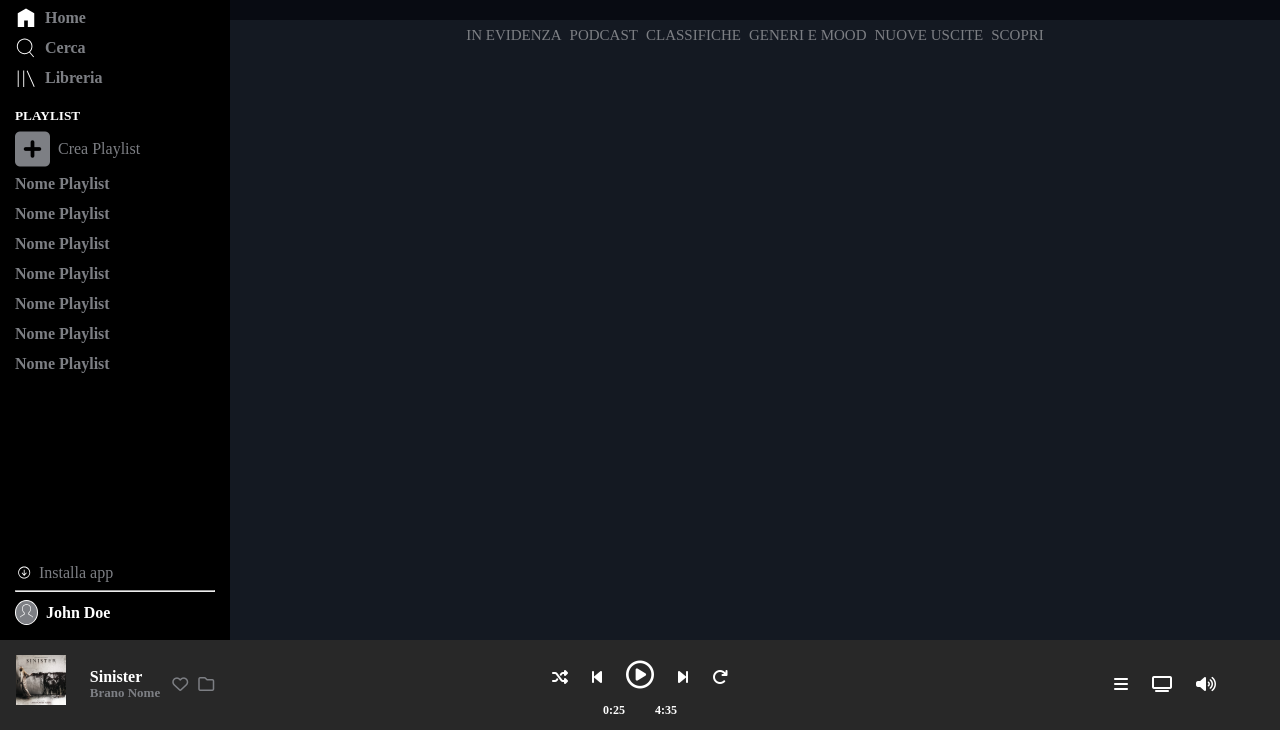
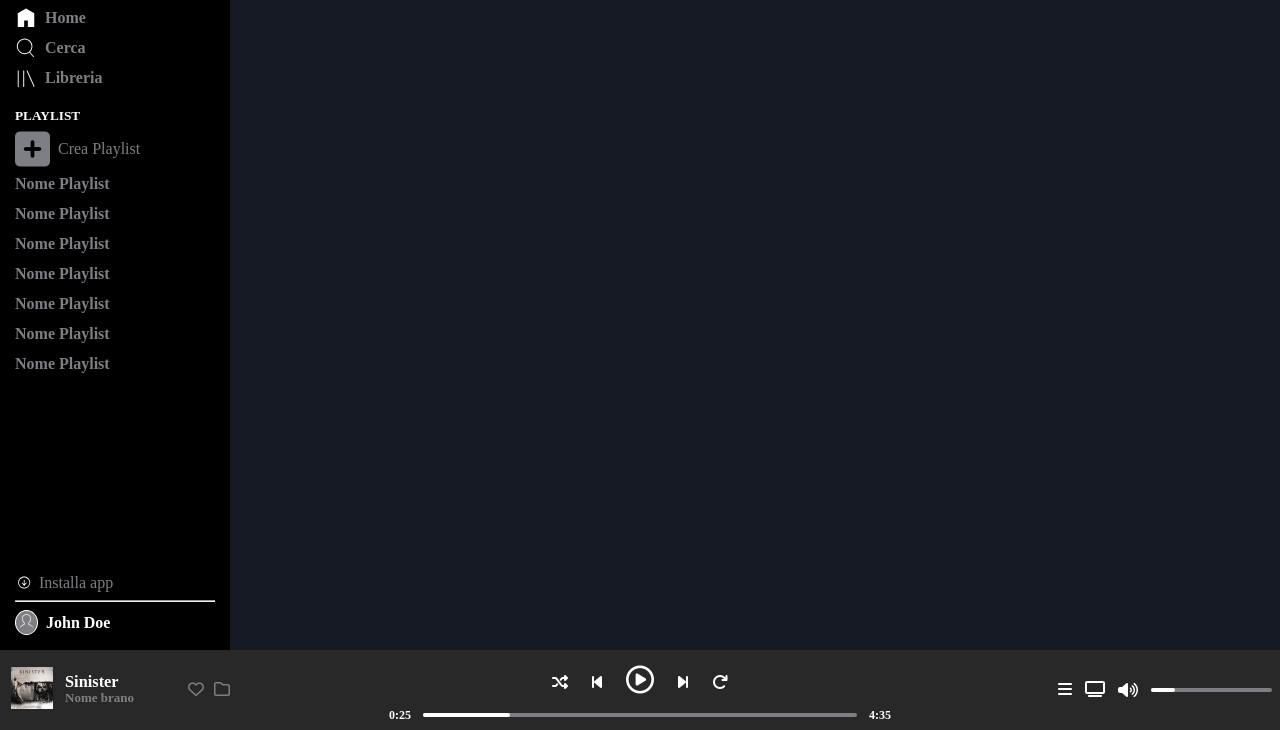
Before and after one commit to marypaduano/html-css-spotifyweb, a plain HTML site: page index.html in a window 1280 px wide. Shown: the part 70-800 px from the top of the page. Drawn offline with Linux system fonts and the light colour scheme.

Commit message:
FIX TOOLBAR

```diff
--- a/css/style.css
+++ b/css/style.css
@@ -25,7 +25,6 @@ ul, li {
 	--sidebar-color: #000000;
 	--lightgrey: #7d7f84;
 	--sidebar-width: 230px;
-	--toolbar-height: 90px;
 }
 
 
@@ -150,6 +149,11 @@ gap: 8px;
 
 @media  screen and (max-width: 575px) {
 
+    .sidebar{
+        flex-basis: 50px;
+
+    }
+
     .logo-lg,
     .menu-add-playlist,
     .menu__icon > span,
@@ -193,14 +197,15 @@ gap: 8px;
     display: flex;
     justify-content: center;
     flex-shrink: 0;
-    max-width: 100vw;
+    flex-wrap: wrap;
 }
 .menu-nav{
     display: flex;
     text-transform: uppercase;
-    font-size: 15px;
+    font-size: 12px;
     gap: 8px;
     color: var(--lightgrey);
+
 }
 
 .button-top{
@@ -210,6 +215,7 @@ gap: 8px;
     color: white;
     background-color: transparent;
     margin: 0 10px;
+    flex-shrink: 0;
 }
 
 
@@ -225,62 +231,55 @@ gap: 8px;
 	display: flex;
     justify-content: space-between;
 	align-items: center;
-    height: var(--toolbar-height);
     background-color: var(--dark-gray);
-    flex-shrink: 0;
 
 }
 
-
 .album-preview,
-.audio-command {
-	flex-basis: var(--sidebar-width);
-    justify-content: center;
+.album,
+.album-icon,
+.audio-command,
+.audio_control,
+.audio_icon{
     display: flex;
-    gap: 12px;
+    align-items: center;
 }
 
-.player{
-	flex-basis: 40%;
-    display: flex;
-    flex-direction: column;
-    align-items: center;
-    flex-grow: 1;
-}
-
-.player__icon{
-    color: white;
-    display: flex;
-    gap: 24px;
-    align-items: center;
-    padding-top: 16px;
-    flex-shrink: 0;
+.album-preview {
+	justify-content: space-between;
+	padding-left: 11px;
 
 }
 
-
-.audio__icon,
-.preview__icon{
+.album-preview,
+.audio-command{
+    flex-basis: var(--sidebar-width);
     color: white;
-    display: flex;
-    gap: 24px;
-    align-items: center;
-
-
 }
 
-.fa-circle-play{
-    font-size: 28px;
-    gap: 15px;
+.album {
+	gap: 12px;
+}
+
+.album_figure {
+	width: 42px;
+    display: block;
+}
+
+.album_info {
+	font-size: 14px;
 }
 
 
-.preview_album{
-    max-width: 50px;
+.album-icon {
+	flex-wrap: wrap;
+	gap: 4px 10px;
+    color: var(--lightgrey);
 }
 
 .title_album{
     line-height: 16px;
+    color: white;
 
 }
 .title_song{
@@ -289,53 +288,70 @@ gap: 8px;
 
 }
 
-.preview__icon{
-    flex-shrink: 0;
+
+.player{
+	flex-basis: 40%;
+    padding: 0 5px;
+
 }
 
-.preview__icon.short{
-    color: var(--lightgrey);
-    gap: 10px;
+.player__icon{
+    color: white;
     display: flex;
+    justify-content: center;
+    gap: 24px;
+    align-items: center;
+    padding-top: 16px;
 
+}
+
+
+.fa-circle-play{
+    font-size: 28px;
+    gap: 15px;
+}
+
+.progress,
+.progress-bar{
+    border-radius: 999px;
+}
+
+.progress {
+	background-color: var(--lightgrey);
+	flex-grow: 1;
+
+}
+.progress-bar{
+    background-color: white;
+	height: 4px;
+	width: 20%;
 }
 
 .time_line{
     display: flex;
-    justify-content: space-between;
     color: white;
-    gap: 15px;
+    gap: 12px;
     align-items: center;
     font-size: 12px;
     font-weight: 600;
-    flex-shrink: 0;
 }
 
-.progress{
-    display: flex;
-    background-color:var(--lightgrey);
-    height: 3px;
-    flex-grow: 1;
-    flex-shrink: 0;
+.audio_icon{
+    flex-basis: 100%;
+    gap: 13px;
 }
 
 .audio-command{
-    flex-shrink: 0;
+    padding: 0 8px;
 }
+
+
+
+
+
+
+
 
 @media screen and (max-width: 639px){
 
-    .preview__icon.short{
-        display: flex;
-        flex-direction: column;
-        gap: 0px;
-        justify-content: center;
-    }
-
-@media  screen and (max-width: 575px) {
-
-    .sidebar{
-        flex-basis: 50px;
-
-    }
 }
--- a/index.html
+++ b/index.html
@@ -105,16 +105,19 @@
 
     <aside class="toolbar">
         <div class="album-preview">
-            <ul class="preview__icon">
-                <li class="preview">
-                    <img class="preview_album" src="./img/sinister.jpeg" alt="">
-                </li>
-                <li class="title_album">
-                    <h4>Sinister</h4>
-                    <h6 class="title_song">Brano Nome</h6>
-                </li>
-            </ul>
-            <ul class="preview__icon short">
+            <div class="album">
+              <figure class="album_figure">
+                <img src="./img/sinister.jpeg" alt="">
+              </figure>
+
+              <div class="album_info">
+                  <h3 class="title_album">Sinister</h3>
+                  <h4 class="title_song">Nome brano</h4>
+              </div>
+
+            </div>
+
+            <ul class="album-icon">
               <li>
                 <i class="fa-regular fa-heart"></i>
               </li>
@@ -122,8 +125,8 @@
                 <i class="fa-regular fa-folder"></i>
               </li>
             </ul>
+          </div>
 
-        </div>
         <div class="player">
             <ul class="player__icon">
                 <li>
@@ -146,6 +149,7 @@
                 <ul class="time_line">
                     <li class="time__progress">0:25</li>
                     <li class="progress">
+                        <div class="progress-bar"></div>
 
                     </li>
                     <li class="time__progress">4:35</li>
@@ -155,16 +159,19 @@
 
         </div>
         <div class="audio-command">
-            <ul class="audio__icon">
+            <ul class="audio_icon">
                 <li>
                     <i class="fa-solid fa-bars"></i>
                 </li>
                 <li>
                     <i class="fa-solid fa-tv"></i>
                 </li>
-                <li>
+                <li class="audio_control">
                     <i class="fa-solid fa-volume-high"></i>
-                    <!-- progress-bar_audio -->
+                    <li class="progress">
+                        <div class="progress-bar"></div>
+
+                    </li>
 
                 </li>
             </ul>
```
Lines whose indentation alone changed are shown as unchanged.
